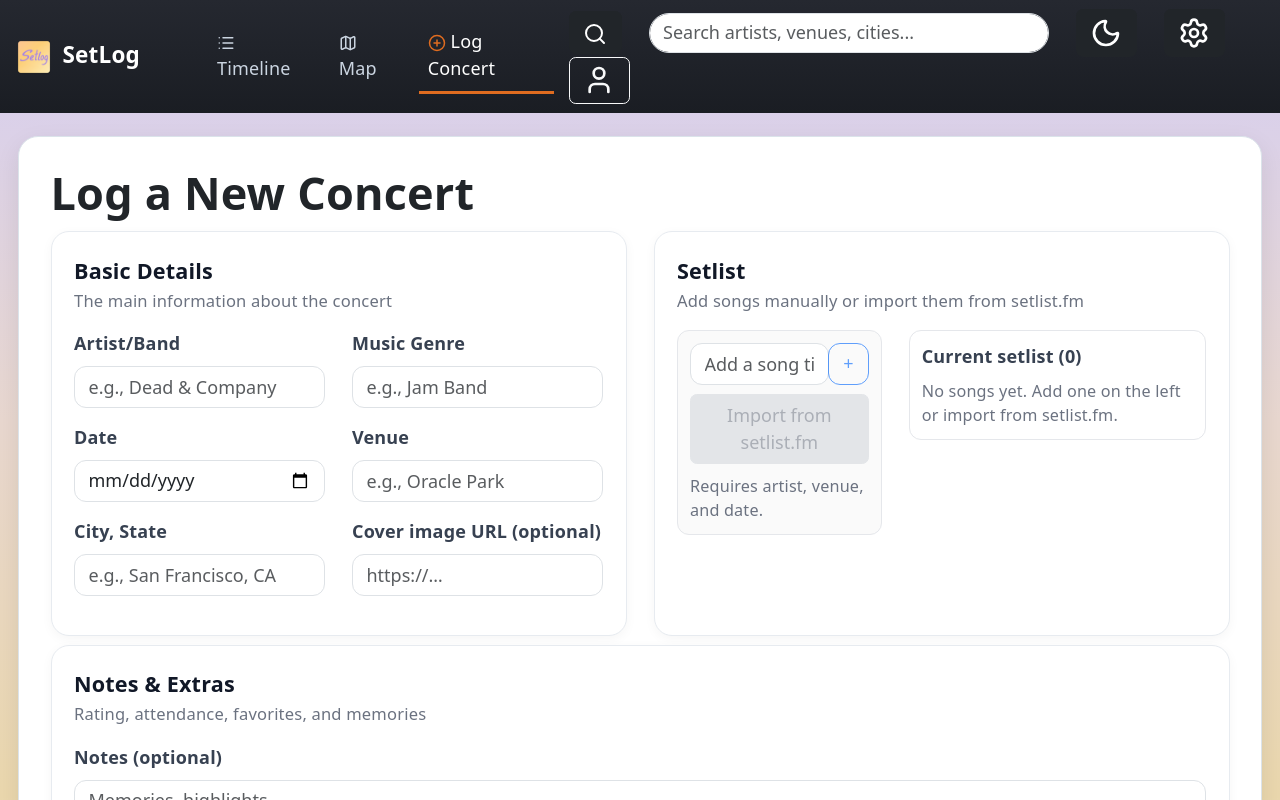
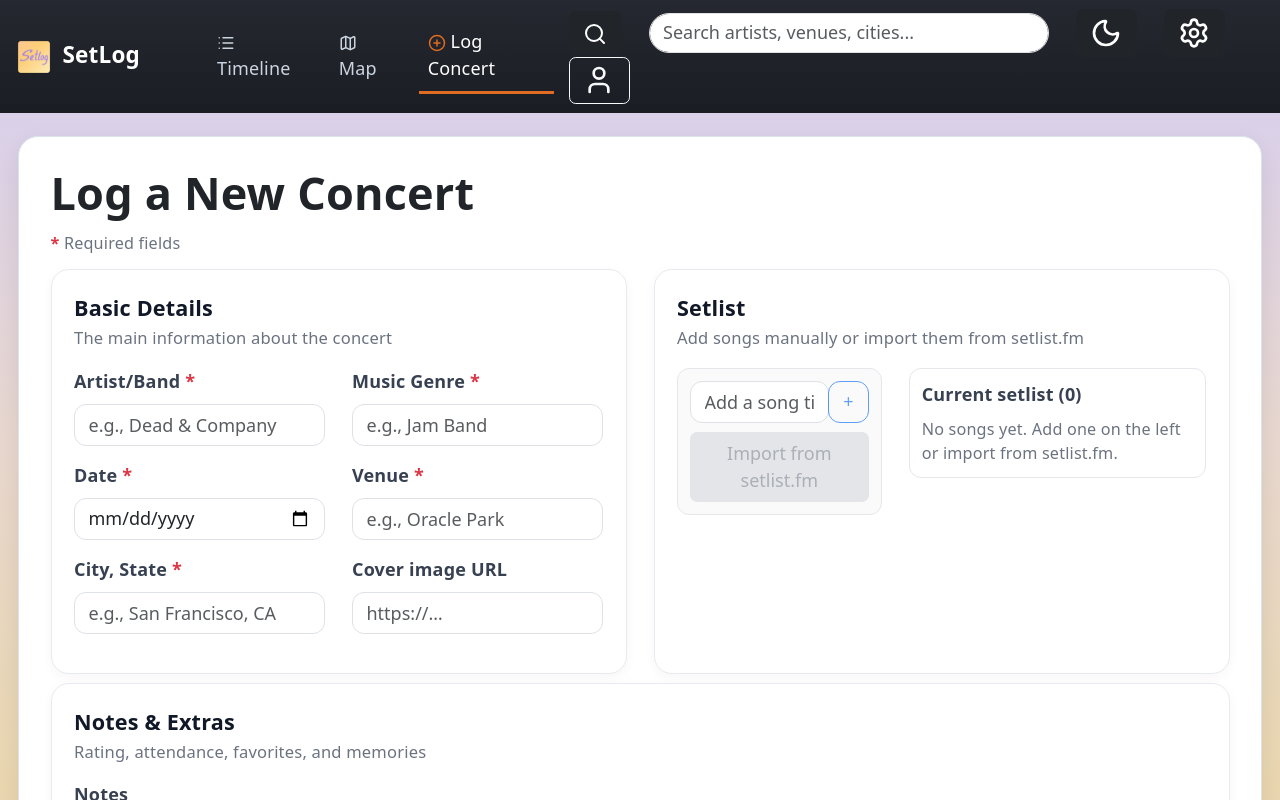
Before and after one commit to CS571-S26/p47, a React (Vite) app: page /#/add-concert in a window 1280 px wide. Shown: the top 800 px of the page. Built offline with nearby package versions, Linux system fonts and the light colour scheme.

Commit message:
Removed optional tags and opted for required fields marked by *

```diff
--- a/src/pages/AddConcertPage.jsx
+++ b/src/pages/AddConcertPage.jsx
@@ -207,6 +207,10 @@ function AddConcertPage() {
             </Alert>
           ) : null}
 
+          <div style={{ fontSize: '0.9rem', color: '#6b7280', marginBottom: '0.75rem' }}>
+            <span style={{ color: '#dc3545', fontWeight: 700 }}>*</span> Required fields
+          </div>
+
           <Form onSubmit={handleSubmit}>
             <Row style={{ alignItems: 'stretch' }}>
               <Col lg={6} style={{ display: 'flex' }}>
@@ -216,7 +220,9 @@ function AddConcertPage() {
                   <Row>
                     <Col md={6}>
                       <Form.Group style={{ marginBottom: '0.9rem' }}>
-                        <Form.Label style={styles.formLabel}>Artist/Band</Form.Label>
+                        <Form.Label style={styles.formLabel}>
+                          Artist/Band <span style={{ color: '#dc3545' }}>*</span>
+                        </Form.Label>
                         <Form.Control
                           type="text"
                           placeholder="e.g., Dead & Company"
@@ -229,7 +235,9 @@ function AddConcertPage() {
 
                     <Col md={6}>
                       <Form.Group style={{ marginBottom: '0.9rem' }}>
-                        <Form.Label style={styles.formLabel}>Music Genre</Form.Label>
+                        <Form.Label style={styles.formLabel}>
+                          Music Genre <span style={{ color: '#dc3545' }}>*</span>
+                        </Form.Label>
                         <Form.Control
                           type="text"
                           placeholder="e.g., Jam Band"
@@ -242,7 +250,9 @@ function AddConcertPage() {
 
                     <Col md={6}>
                       <Form.Group style={{ marginBottom: '0.9rem' }}>
-                        <Form.Label style={styles.formLabel}>Date</Form.Label>
+                        <Form.Label style={styles.formLabel}>
+                          Date <span style={{ color: '#dc3545' }}>*</span>
+                        </Form.Label>
                         <Form.Control
                           type="date"
                           style={styles.formControl}
@@ -254,7 +264,9 @@ function AddConcertPage() {
 
                     <Col md={6}>
                       <Form.Group style={{ marginBottom: '0.9rem' }}>
-                        <Form.Label style={styles.formLabel}>Venue</Form.Label>
+                        <Form.Label style={styles.formLabel}>
+                          Venue <span style={{ color: '#dc3545' }}>*</span>
+                        </Form.Label>
                         <Form.Control
                           type="text"
                           placeholder="e.g., Oracle Park"
@@ -267,7 +279,9 @@ function AddConcertPage() {
 
                     <Col md={6}>
                       <Form.Group style={{ marginBottom: '0.9rem' }}>
-                        <Form.Label style={styles.formLabel}>City, State</Form.Label>
+                        <Form.Label style={styles.formLabel}>
+                          City, State <span style={{ color: '#dc3545' }}>*</span>
+                        </Form.Label>
                         <Form.Control
                           type="text"
                           placeholder="e.g., San Francisco, CA"
@@ -280,7 +294,7 @@ function AddConcertPage() {
 
                     <Col md={6}>
                       <Form.Group style={{ marginBottom: '0.9rem' }}>
-                        <Form.Label style={styles.formLabel}>Cover image URL (optional)</Form.Label>
+                        <Form.Label style={styles.formLabel}>Cover image URL</Form.Label>
                         <Form.Control
                           type="url"
                           placeholder="https://…"
@@ -364,9 +378,6 @@ function AddConcertPage() {
                                     'Import from setlist.fm'
                                   )}
                                 </Button>
-                                <div style={{ color: '#6b7280', fontSize: '0.9rem' }}>
-                                  Requires artist, venue, and date.
-                                </div>
                               </div>
 
                               {importError ? (
@@ -465,7 +476,7 @@ function AddConcertPage() {
               <Row>
                 <Col md={12}>
                   <Form.Group style={{ marginBottom: '0.9rem' }}>
-                    <Form.Label style={styles.formLabel}>Notes (optional)</Form.Label>
+                    <Form.Label style={styles.formLabel}>Notes</Form.Label>
                     <Form.Control
                       as="textarea"
                       rows={2}
@@ -479,7 +490,9 @@ function AddConcertPage() {
 
                 <Col md={4}>
                   <Form.Group style={{ marginBottom: '1.5rem' }}>
-                    <Form.Label style={styles.formLabel}>Rating</Form.Label>
+                    <Form.Label style={styles.formLabel}>
+                      Rating <span style={{ color: '#dc3545' }}>*</span>
+                    </Form.Label>
                     <div
                       style={{
                         height: '48px',
```
